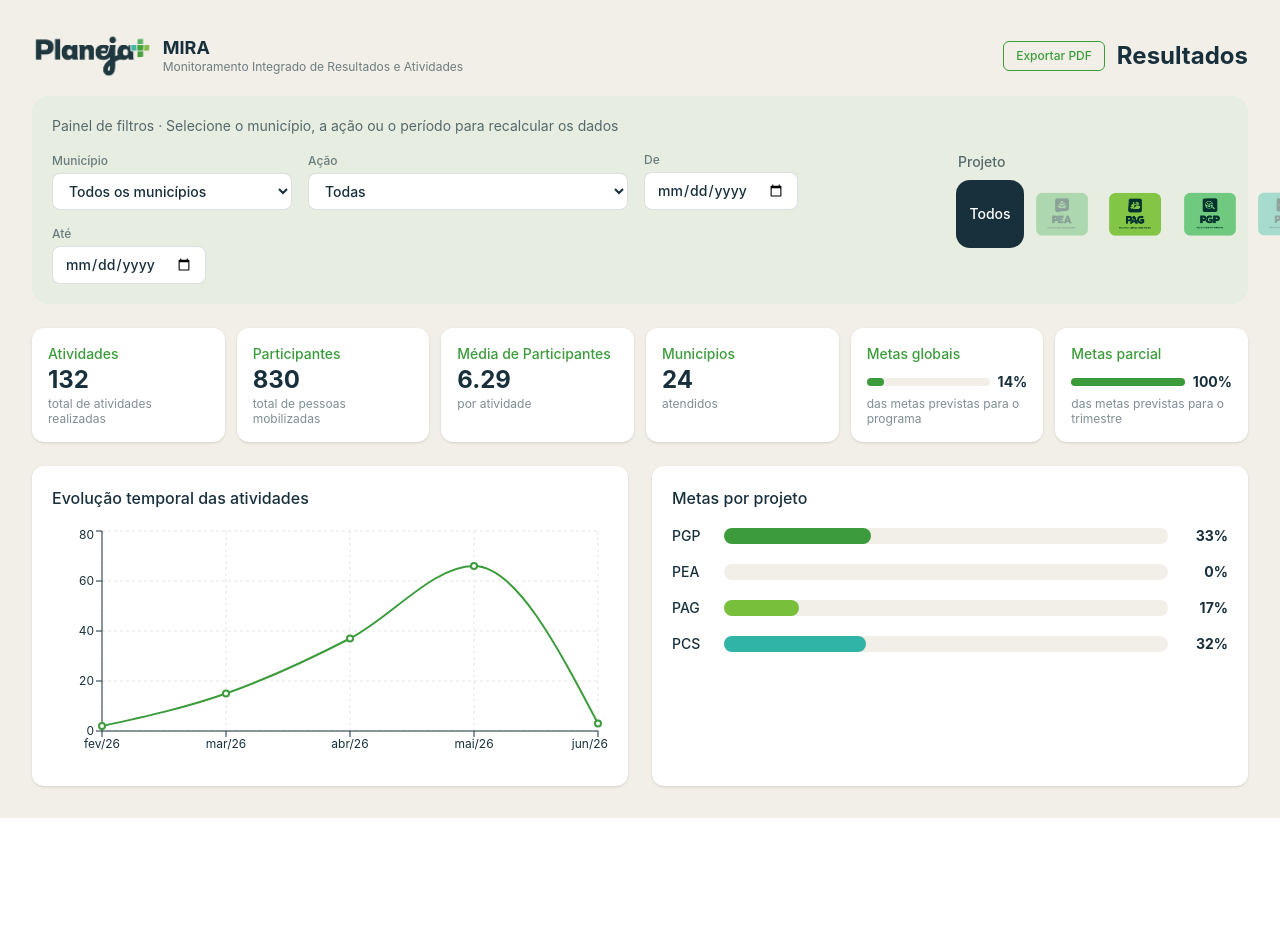
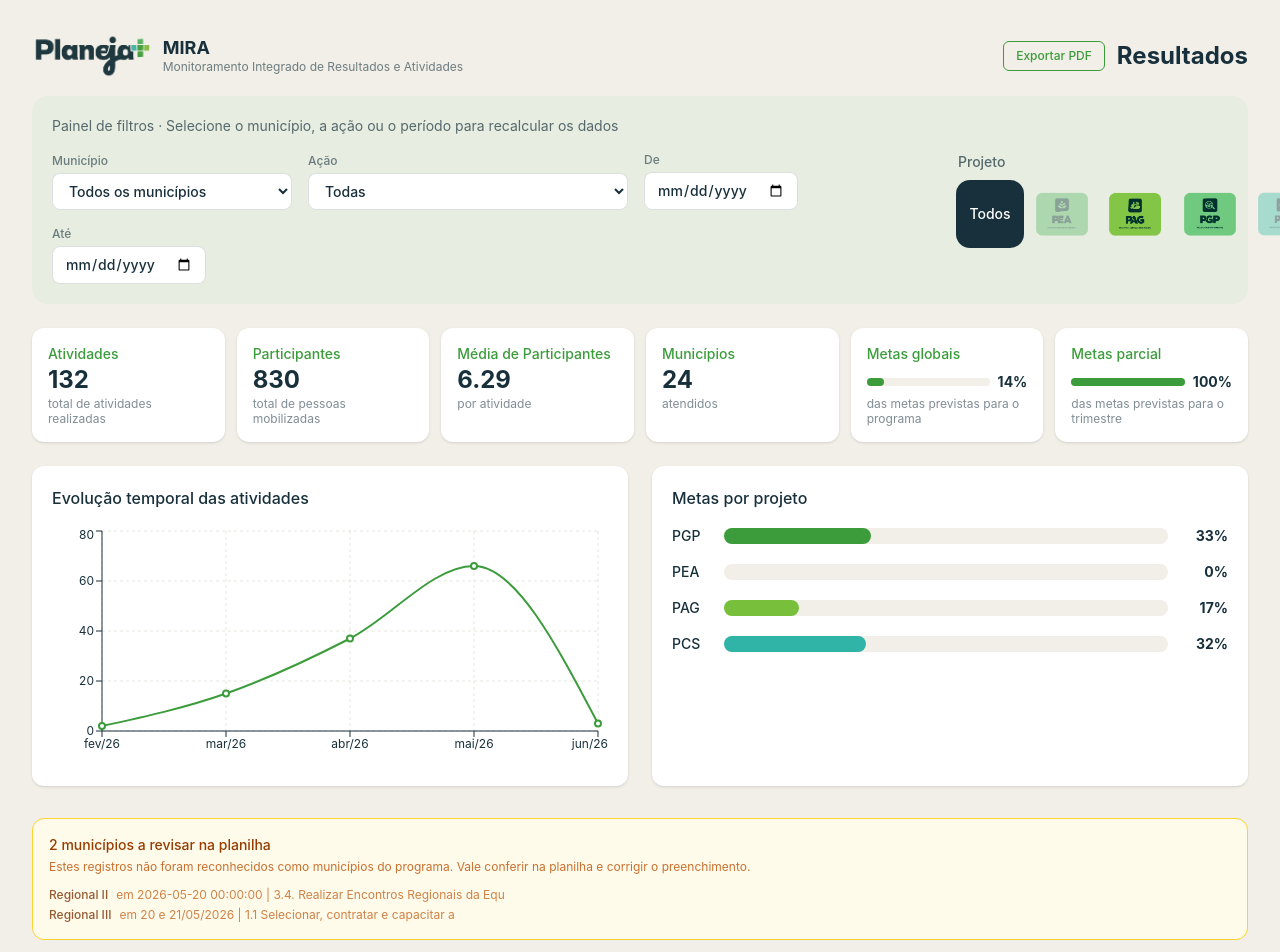
Before and after one commit to AugustoQueiroz13/mira-planeja, a React (Vite) app: page / in a window 1280 px wide. Shown: the top 952 px of the page. Before the commit the page ends 818 px from the top, so only its background shows below. Built offline with nearby package versions, Linux system fonts and the light colour scheme.

Commit message:
feat: aviso de qualidade no rodape para municipios a revisar

```diff
--- a/src/App.tsx
+++ b/src/App.tsx
@@ -15,6 +15,7 @@ import { TabelaAcoes } from './componentes/TabelaAcoes'
 import { DetalheAtividade } from './componentes/DetalheAtividade'
 import { ModalLista } from './componentes/ModalLista'
 import { DetalheAcao } from './componentes/DetalheAcao'
+import { AvisoQualidade } from './componentes/AvisoQualidade'
 
 const SIGLAS: SiglaPrograma[] = ['PEA', 'PAG', 'PGP', 'PCS']
 
@@ -184,7 +185,7 @@ export default function App() {
           )}
         </>
       )}
-
+      <AvisoQualidade qualidade={dados.qualidade} />
       {listaAberta && (
         <ModalLista
           titulo="Atividades no filtro atual"
--- /dev/null
+++ b/src/componentes/AvisoQualidade.tsx
@@ -0,0 +1,26 @@
+import type { Dados } from '../tipos'
+
+export function AvisoQualidade({ qualidade }: { qualidade: Dados['qualidade'] }) {
+  const itens = qualidade?.municipios_a_revisar ?? []
+  if (itens.length === 0) return null
+
+  return (
+    <div className="mt-8 rounded-xl border border-amber-300 bg-amber-50 p-4 print:hidden">
+      <p className="text-sm font-medium text-amber-800">
+        {itens.length} {itens.length === 1 ? 'município a revisar' : 'municípios a revisar'} na planilha
+      </p>
+      <p className="mt-1 text-xs text-amber-700/80">
+        Estes registros não foram reconhecidos como municípios do programa. Vale conferir na planilha
+        e corrigir o preenchimento.
+      </p>
+      <ul className="mt-3 space-y-1 text-xs text-amber-900/80">
+        {itens.map((item, i) => (
+          <li key={i} className="flex flex-wrap gap-x-2">
+            <span className="font-medium">{item.valor || '(vazio)'}</span>
+            <span className="text-amber-700/70">em {item.referencia}</span>
+          </li>
+        ))}
+      </ul>
+    </div>
+  )
+}
```
